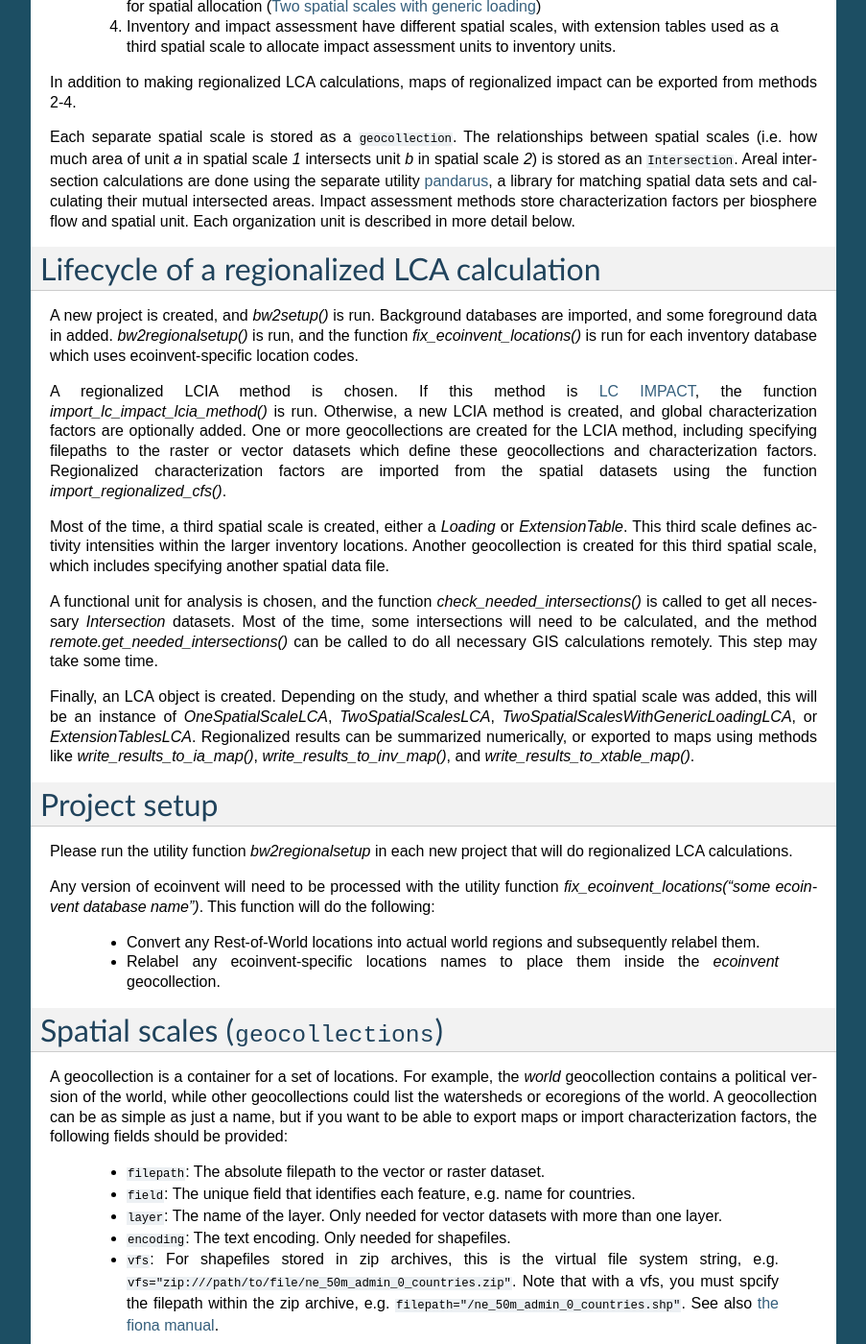
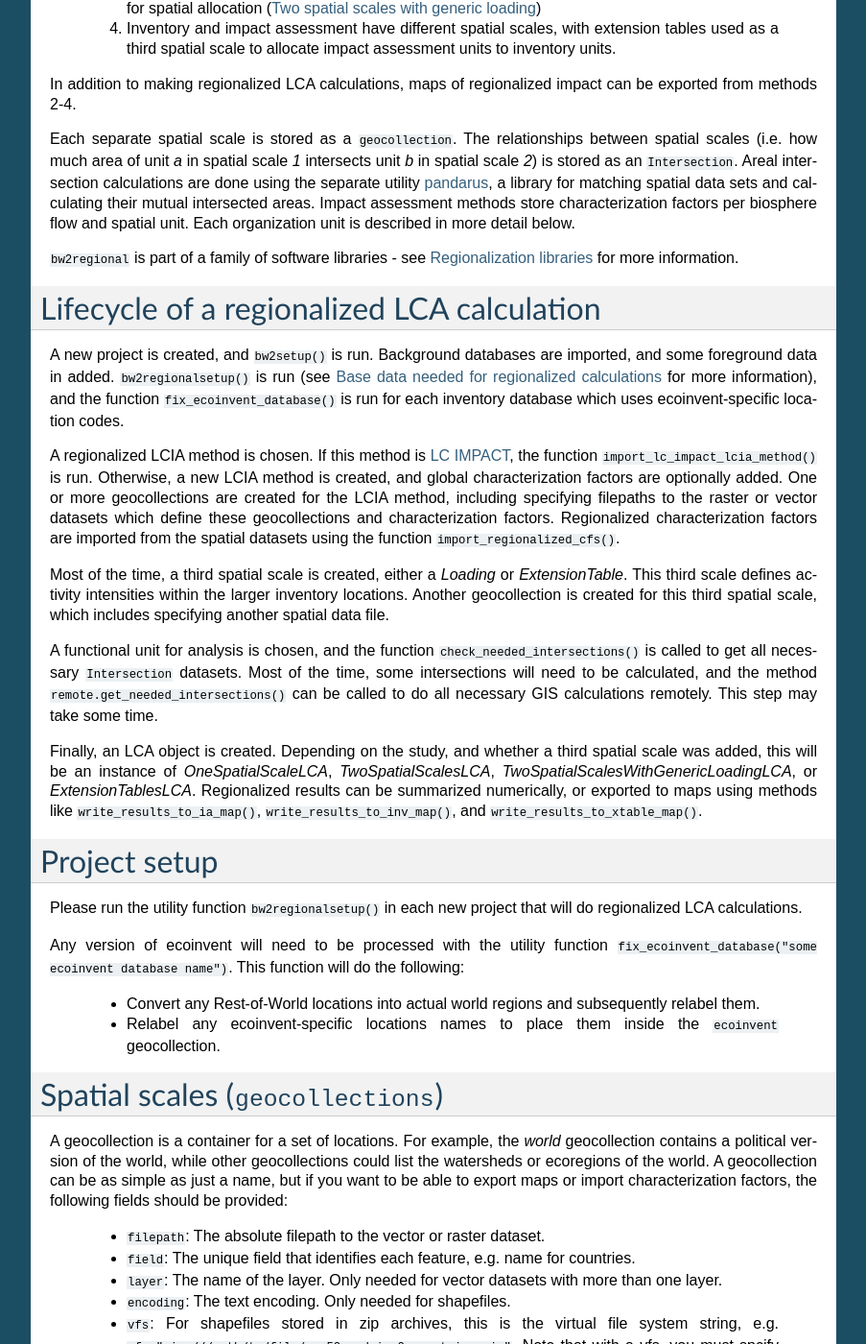
Before and after one commit to brightway-lca/brightway2-regional, a Sphinx documentation site: the page built from docs/index.rst, in a window 1280 px wide and 1400 px high, scrolled down 908 px. Shown: the whole window at 96% size, without its empty margins (198-1101 px from the left). Built offline with Sphinx 7.4.7, drawn with Linux system fonts in a browser that asks for light colours; some of the changed text lies outside the part shown.

Commit message:
More progress towards handling ecoinvent RoWs

```diff
--- a/bw2regional/__init__.py
+++ b/bw2regional/__init__.py
@@ -22,8 +22,9 @@ __all__ = (
     "PandarusRemote",
     "RegionalizedGrapher",
     "remote",
+    "reset_all_geo",
     "reset_geo_meta",
-    "reset_all_geo",
+    "restofworlds",
     "sha256",
     "topocollections",
     "Topography",
@@ -55,6 +56,7 @@ from .meta import (
     geocollections,
     intersections,
     loadings,
+    restofworlds,
 )
 from .topography import Topography
 from .utils import (
--- /dev/null
+++ b/docs/base-data.rst
@@ -0,0 +1,4 @@
+.. _basedata:
+
+Base data needed for regionalized calculations
+==============================================
--- a/docs/index.rst
+++ b/docs/index.rst
@@ -1,7 +1,7 @@
 Regionalization in Brightway2
 =============================
 
-`bw2regional` is a separate library that extends the `Brightway LCA framework <https://brightwaylca.org>`__ to do regionalized LCA calculations.
+``bw2regional`` is a separate library that extends the `Brightway LCA framework <https://brightwaylca.org>`__ to do regionalized LCA calculations.
 
 .. image:: images/mnglr.png
     :align: center
@@ -19,28 +19,30 @@ In addition to making regionalized LCA calculations, maps of regionalized impact
 
 Each separate spatial scale is stored as a ``geocollection``. The relationships between spatial scales (i.e. how much area of unit *a* in spatial scale *1* intersects unit *b* in spatial scale *2*) is stored as an ``Intersection``. Areal intersection calculations are done using the separate utility `pandarus <https://bitbucket.org/cmutel/pandarus>`__, a library for matching spatial data sets and calculating their mutual intersected areas. Impact assessment methods store characterization factors per biosphere flow and spatial unit. Each organization unit is described in more detail below.
 
+``bw2regional`` is part of a family of software libraries - see :ref:`libraries` for more information.
+
 Lifecycle of a regionalized LCA calculation
 ===========================================
 
-A new project is created, and `bw2setup()` is run. Background databases are imported, and some foreground data in added. `bw2regionalsetup()` is run, and the function `fix_ecoinvent_locations()` is run for each inventory database which uses ecoinvent-specific location codes.
+A new project is created, and ``bw2setup()`` is run. Background databases are imported, and some foreground data in added. ``bw2regionalsetup()`` is run (see :ref:`basedata` for more information), and the function ``fix_ecoinvent_database()`` is run for each inventory database which uses ecoinvent-specific location codes.
 
-A regionalized LCIA method is chosen. If this method is `LC IMPACT <http://lc-impact.eu/>`__, the function `import_lc_impact_lcia_method()` is run. Otherwise, a new LCIA method is created, and global characterization factors are optionally added. One or more geocollections are created for the LCIA method, including specifying filepaths to the raster or vector datasets which define these geocollections and characterization factors. Regionalized characterization factors are imported from the spatial datasets using the function `import_regionalized_cfs()`.
+A regionalized LCIA method is chosen. If this method is `LC IMPACT <http://lc-impact.eu/>`__, the function ``import_lc_impact_lcia_method()`` is run. Otherwise, a new LCIA method is created, and global characterization factors are optionally added. One or more geocollections are created for the LCIA method, including specifying filepaths to the raster or vector datasets which define these geocollections and characterization factors. Regionalized characterization factors are imported from the spatial datasets using the function ``import_regionalized_cfs()``.
 
 Most of the time, a third spatial scale is created, either a `Loading` or `ExtensionTable`. This third scale defines activity intensities within the larger inventory locations. Another geocollection is created for this third spatial scale, which includes specifying another spatial data file.
 
-A functional unit for analysis is chosen, and the function `check_needed_intersections()` is called to get all necessary `Intersection` datasets. Most of the time, some intersections will need to be calculated, and the method `remote.get_needed_intersections()` can be called to do all necessary GIS calculations remotely. This step may take some time.
+A functional unit for analysis is chosen, and the function ``check_needed_intersections()`` is called to get all necessary ``Intersection`` datasets. Most of the time, some intersections will need to be calculated, and the method ``remote.get_needed_intersections()`` can be called to do all necessary GIS calculations remotely. This step may take some time.
 
-Finally, an LCA object is created. Depending on the study, and whether a third spatial scale was added, this will be an instance of `OneSpatialScaleLCA`, `TwoSpatialScalesLCA`, `TwoSpatialScalesWithGenericLoadingLCA`, or `ExtensionTablesLCA`. Regionalized results can be summarized numerically, or exported to maps using methods like `write_results_to_ia_map()`, `write_results_to_inv_map()`, and `write_results_to_xtable_map()`.
+Finally, an LCA object is created. Depending on the study, and whether a third spatial scale was added, this will be an instance of `OneSpatialScaleLCA`, `TwoSpatialScalesLCA`, `TwoSpatialScalesWithGenericLoadingLCA`, or `ExtensionTablesLCA`. Regionalized results can be summarized numerically, or exported to maps using methods like ``write_results_to_ia_map()``, ``write_results_to_inv_map()``, and ``write_results_to_xtable_map()``.
 
 Project setup
 =============
 
-Please run the utility function `bw2regionalsetup` in each new project that will do regionalized LCA calculations.
+Please run the utility function ``bw2regionalsetup()`` in each new project that will do regionalized LCA calculations.
 
-Any version of ecoinvent will need to be processed with the utility function `fix_ecoinvent_locations("some ecoinvent database name")`. This function will do the following:
+Any version of ecoinvent will need to be processed with the utility function ``fix_ecoinvent_database("some ecoinvent database name")``. This function will do the following:
 
     * Convert any Rest-of-World locations into actual world regions and subsequently relabel them.
-    * Relabel any ecoinvent-specific locations names to place them inside the `ecoinvent` geocollection.
+    * Relabel any ecoinvent-specific locations names to place them inside the ``ecoinvent`` geocollection.
 
 Spatial scales (``geocollections``)
 ===================================
@@ -110,7 +112,8 @@ Contents:
    formats
    lca
    common
-   py-constructive-geom
+   base-data
+   libraries
    technical
 
 Development
```
Also changed, not shown: docs/libraries.rst (added, +30 -0 lines), docs/py-constructive-geom.rst (deleted, +0 -7 lines), 4 other files.
